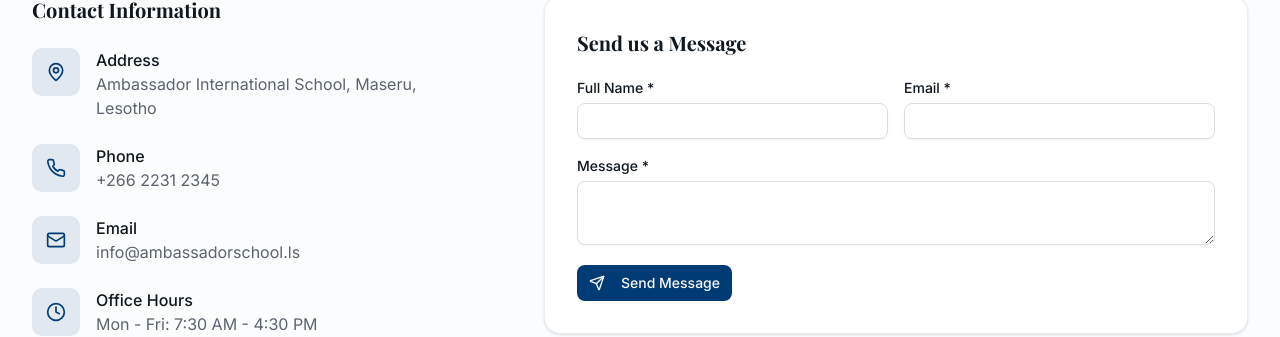
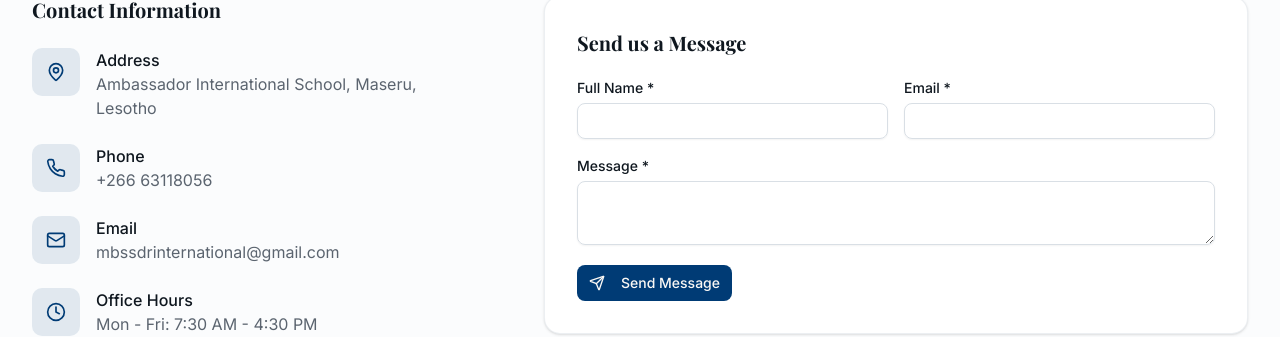
Before and after one commit to charlesntlala-lang/AmbassadorWEBSITE, a Next.js app: page / in a window 1280 px wide. Shown: the part 6717-7054 px from the top of the page. Built offline with nearby package versions, Linux system fonts and the light colour scheme; a web font is replaced by a local one.

Commit message:
Update contact.tsx

```diff
--- a/components/contact.tsx
+++ b/components/contact.tsx
@@ -18,14 +18,14 @@ const contactInfo = [
   {
     icon: Phone,
     title: "Phone",
-    content: "+266 2231 2345",
-    link: "tel:+26622312345"
+    content: "+266 63118056",
+    link: "tel: +266 63118056"
   },
   {
     icon: Mail,
     title: "Email",
-    content: "info@ambassadorschool.ls",
-    link: "mailto:info@ambassadorschool.ls"
+    content: "mbssdrinternational@gmail.com",
+    link: "mbssdrinternational@gmail.com"
   },
   {
     icon: Clock,
```
